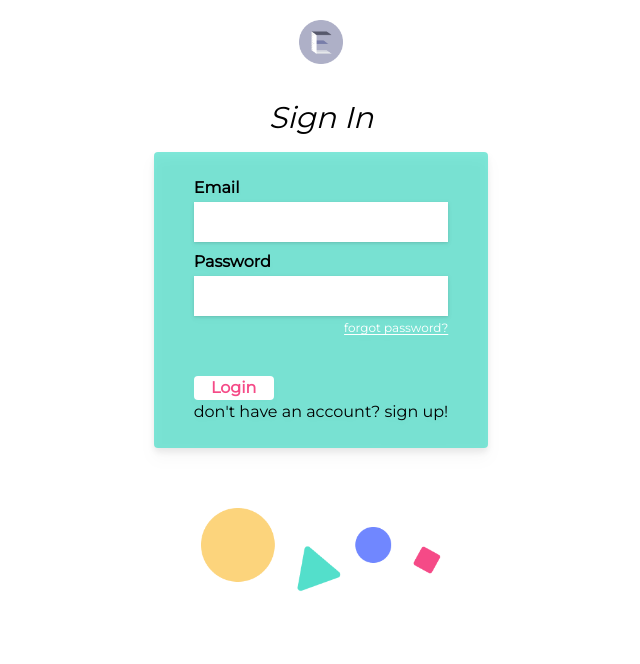
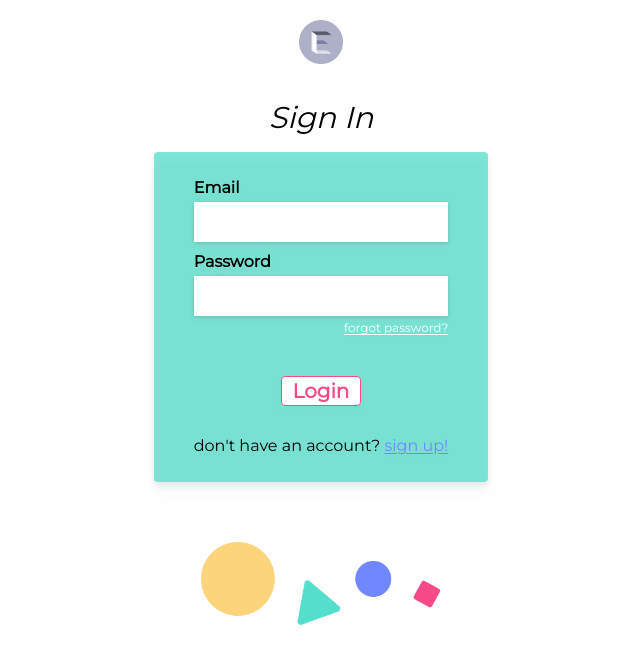
Before and after one commit to codersforcauses/elucidate, a Nuxt app in the folder client/: page /login-page in a window 1280 px wide. Shown: the top 664 px of the page, without its empty margins (319-959 px from the left). Built offline with nearby package versions, Linux system fonts and the light colour scheme.

Commit message:
Finish styling for page: add border to login button + style sign-in link

```diff
--- a/client/pages/login-page.vue
+++ b/client/pages/login-page.vue
@@ -11,14 +11,12 @@
             <h2 class="font-bold mb-0.5 mt-2">Password</h2><input type="password" class="drop-shadow h-10 w-full">
             <a href="forgot-password" class="place-self-end text-xs text-white underline underline-offset-2 pb-10 pt-1">forgot password?</a>
 
-            <button class="font-bold text-red bg-white w-20 rounded border-10 border-red border-solid">Login</button>
-            <p>don't have an account? <a href="sign-up"></a>sign up!</a></p>
+            <button class="place-self-center text-xl font-bold text-red bg-white w-20 h-auto rounded border border-solid mb-7">Login</button>
+            <p>don't have an account? <a href="sign-up" class="text-blue underline underline-offset-2">sign up!</a></p>
             </div>
         </div>
         <AuthFooter/>
     </div>
-
-</div>
 </template>
 
 <script>
```
